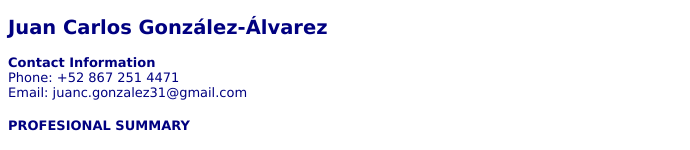
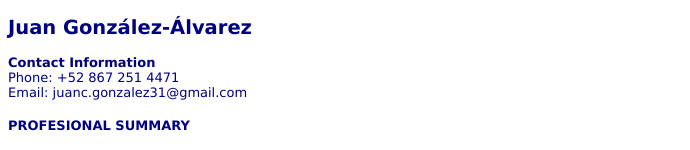
Before and after one commit to JuanCglz/Web, a plain HTML site: page index.html in a window 1280 px wide. Shown: the top 150 px of the page, without its empty margins (0-690 px from the left). Drawn offline with Linux system fonts and the light colour scheme.

Commit message:
name change

```diff
--- a/index.html
+++ b/index.html
@@ -6,7 +6,7 @@
     <link rel="stylesheet" type="text/css" href="css/style.css">
   </head>
   <body>
-    <h2>Juan Carlos González-Álvarez</h2>
+    <h2>Juan González-Álvarez</h2>
     <p><strong>Contact Information</strong>
       <br>
     Phone: +52 867 251 4471<br>
```
